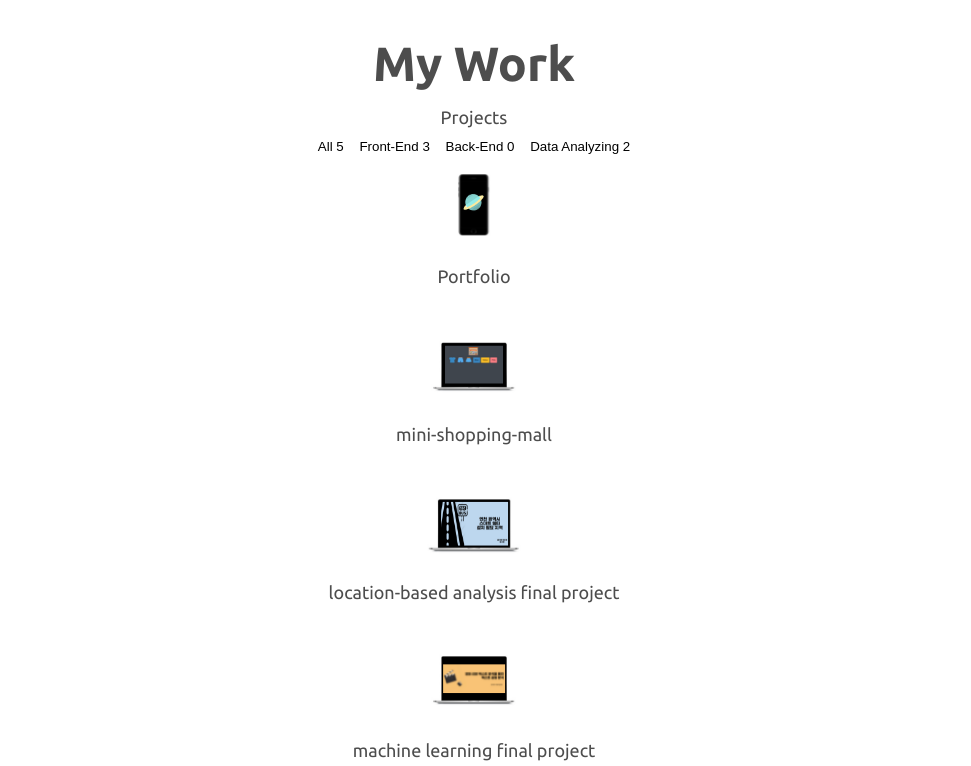
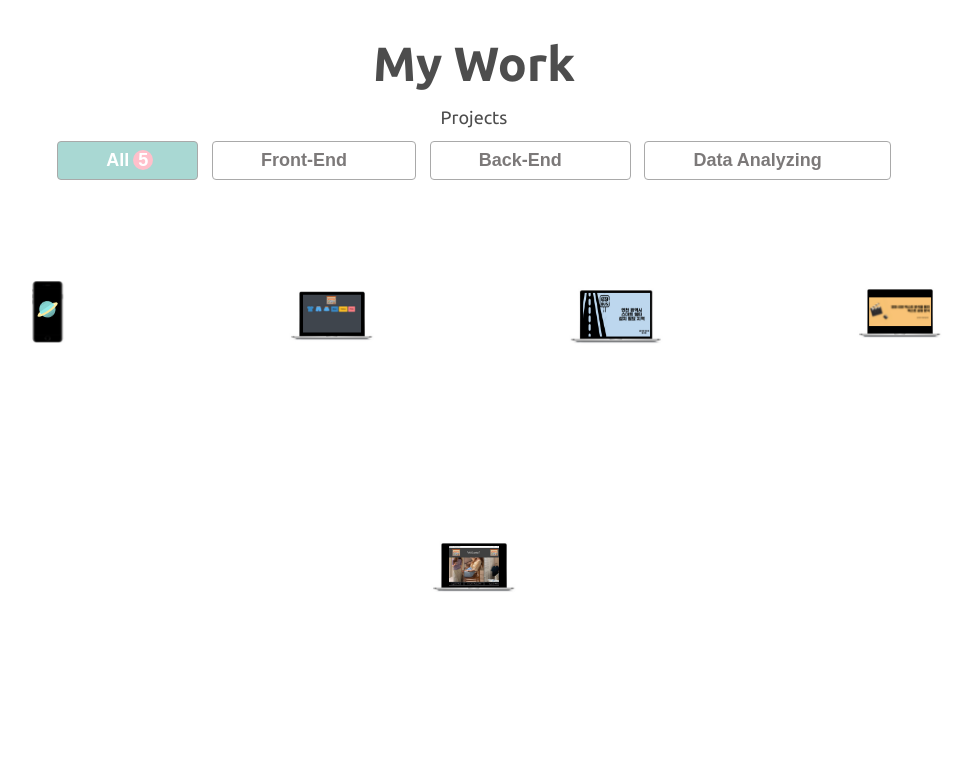
Before and after one commit to soomin9106/Portfolio, a plain HTML site: page index.html in a window 1280 px wide. Shown: the part 2160-2926 px from the top of the page, without its empty margins (166-1137 px from the left). Drawn offline with Linux system fonts and the light colour scheme.

Commit message:
CSS : My work

```diff
--- a/index.html
+++ b/index.html
@@ -180,7 +180,7 @@
             <h1>My Work</h1>
             <h3>Projects</h3>
             <div class="work__categories">
-                <button class="category__btn">All<span class="category__count"> 5</span></button>
+                <button class="category__btn active">All<span class="category__count"> 5</span></button>
                 <button class="category__btn">Front-End<span class="category__count"> 3</span></button>
                 <button class="category__btn">Back-End<span class="category__count"> 0</span></button>
                 <button class="category__btn">Data Analyzing<span class="category__count"> 2</span></button>
--- a/style.css
+++ b/style.css
@@ -266,3 +266,101 @@ p{
     margin: 50px 0;
     padding: 20px;
 }
+
+/* My work */
+.category__btn{
+    font-size:var(--font-regular);
+    font-weight: var(--weight-bold);
+    margin: 5px;
+    padding:8px 48px;
+    border:1px solid var(--color-dark-grey);
+    border-radius: var(--size-border-radius);
+    color: var(--color-light-grey);
+}
+
+.category__btn.active,
+.category__btn:hover{
+    background-color: var(--color-dark-mint);
+    color:var(--color-white);
+}
+
+.category__btn.active .category__count,
+.category__btn:hover .category__count{
+    opacity:1;
+    top:0;
+}
+
+.category__count{
+    background-color: var(--color-pink);
+    border-radius: 50%;
+    color:var(--color-white);
+    width: 20px;
+    height: 20px;
+    display: inline-block;
+    line-height: 20px;
+    /* animation transition */
+    position: relative;
+    top:-20px;
+    left:4px;
+    opacity: 0;
+    transition: all var(--animation-duration) ease-in;
+}
+
+.work__projects{
+    display:flex;
+    flex-wrap:wrap;
+    justify-content: center;
+}
+
+.projects{
+    position: relative;
+    display: flex;
+    justify-content: center;
+    align-items: center;
+    width: 280px;
+    height: 250px;
+    margin: 2px;
+    background-color: var(--color-white);
+}
+
+.projects:hover .project__description{
+    opacity: 0.8;
+    transform: translateX(0px);
+}
+
+.project__img{
+    max-width: 100%;
+    max-height: 100%;
+}
+
+.project__description{
+    position: absolute;
+    background-color: black;
+    display: flex;
+    flex-direction: column;
+    justify-content: center;
+    width: 100%;
+    height: 100%;
+    top:0;
+    left:0;
+    opacity: 0;
+    transform: translateX(10px);
+    transition: all var(--animation-duration) ease-in;
+}
+
+
+.project__description h3{
+    color: var(--color-white);
+}
+
+.project__description h3:after{
+    content:'';
+    display: block;
+    position: relative;
+    left: 50%;
+    margin-left: -12px;
+    margin-top: 8px;
+    width: 25px;
+    height: 2px;
+    background-color: var(--color-white);
+}
```
